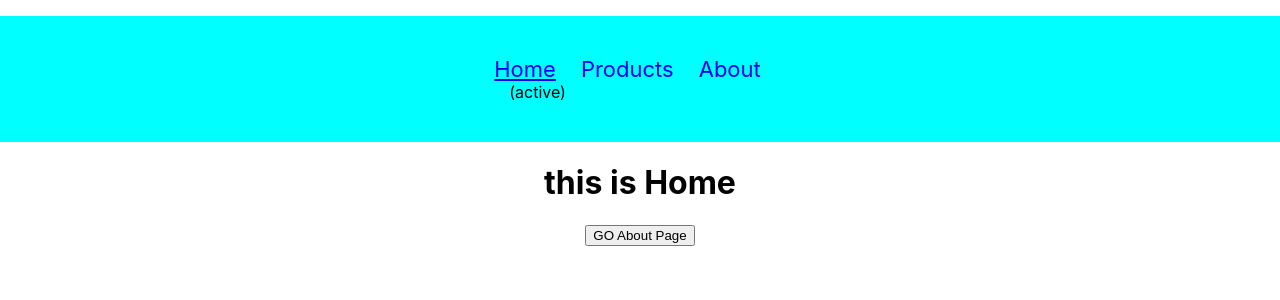
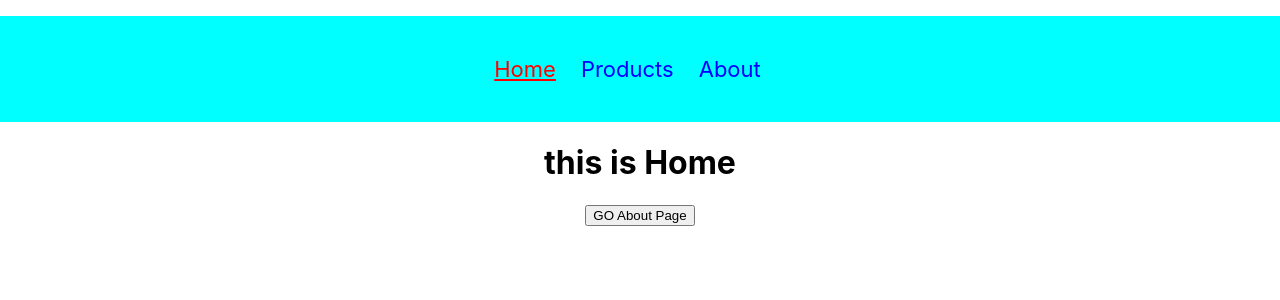
Before and after one commit to CodeWithShamim/ML-9-React-Router-And-States, a React (Create React App) app in the folder Module 52 (Simple React Rounter)/react-router/: page / in a window 1280 px wide. Shown: the top 300 px of the page. Built offline with nearby package versions, Linux system fonts and the light colour scheme.

Commit message:
active route update

```diff
--- a/Module 52 (Simple React Rounter)/react-router/src/components/CustomLink/CustomLink.js
+++ b/Module 52 (Simple React Rounter)/react-router/src/components/CustomLink/CustomLink.js
@@ -8,13 +8,13 @@ function CustomLink({ children, to, ...props }) {
     return (
       <div>
         <Link
-          style={{ textDecoration: match ? "underline" : "none" }}
+          style={{ color: match ? 'red' : 'blue', textDecoration: match ? "underline" : "none" }}
           to={to}
           {...props}
         >
           {children}
         </Link>
-        {match && " (active)"}
+        {/* {match && " (active)"} */}
       </div>
     );
   }
```
